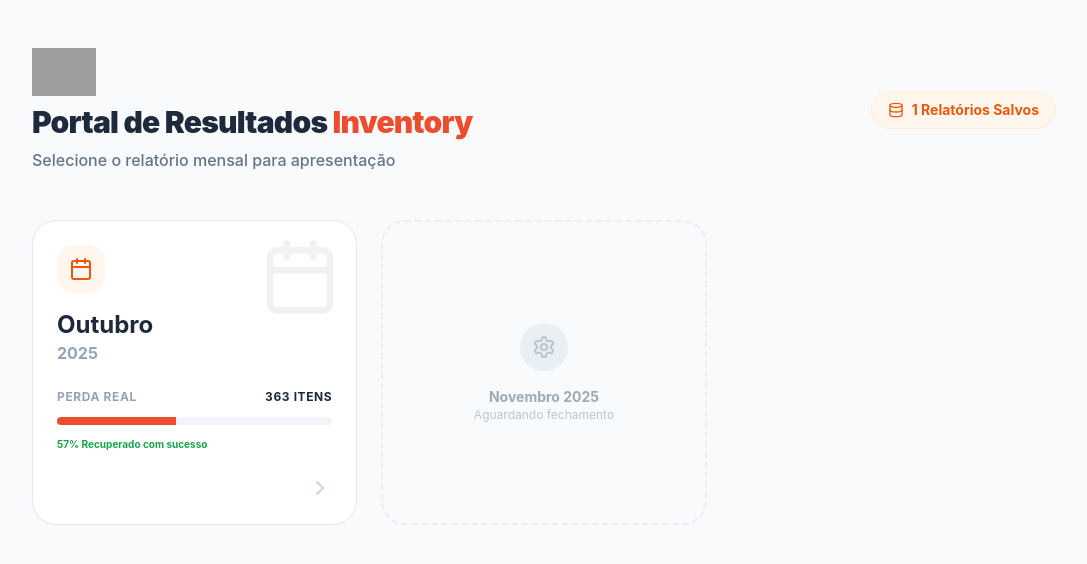
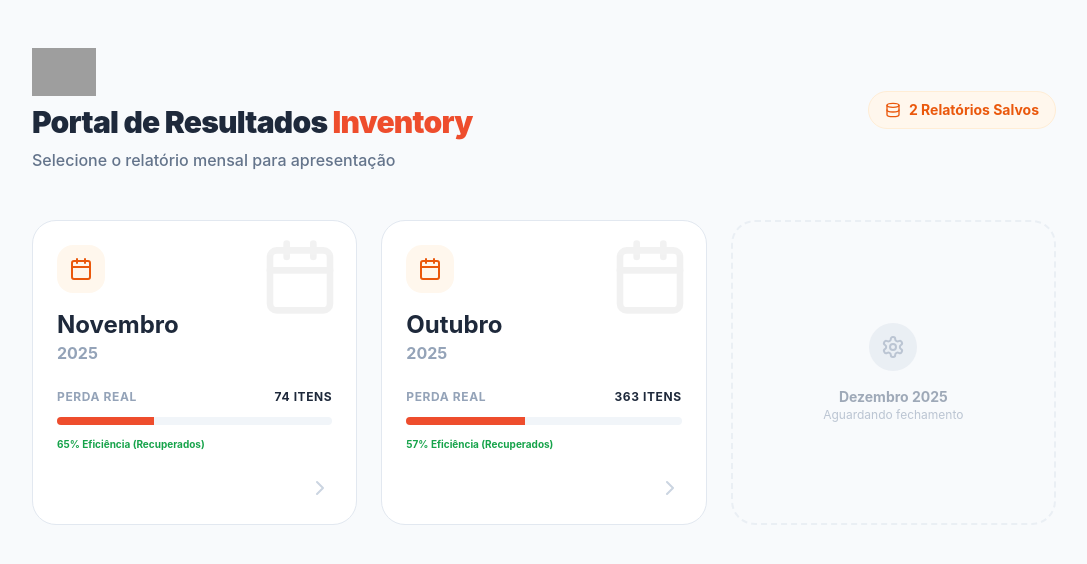
Before and after one commit to Andchiesa/reporte-de-avarias, a React (Vite) app: page / in a window 1280 px wide. Shown: the top 564 px of the page, without its empty margins (96-1183 px from the left). Built offline with nearby package versions, Linux system fonts and the light colour scheme; grey boxes are pictures that could not be loaded.

Commit message:
Update App.jsx

```diff
--- a/src/App.jsx
+++ b/src/App.jsx
@@ -13,9 +13,43 @@ import {
 // ==========================================
 // 🗄️ BANCO DE DADOS (HISTÓRICO MENSAL)
 // ==========================================
-// Dica: Para adicionar um novo mês, basta copiar o bloco anterior e mudar os valores.
 
 const HISTORICO_MENSAL = {
+  "2025-11": {
+    titulo: "Novembro 2025",
+    mes: "Novembro",
+    ano: "2025",
+    kpis: { bruto: 211, recuperado: 137, perda: 74, taxa: "65%" },
+    lideres: [
+      { nome: 'Marcelo', valor: 72, turno: 'T1/T3', cor: '#DC2626' },
+      { nome: 'Leonardo', valor: 70, turno: 'T3', cor: '#10B981' },
+      { nome: 'Dione', valor: 68, turno: 'T1/T2', cor: '#EE4D2D' },
+      { nome: 'Igor Pinto', valor: 1, turno: 'T1', cor: '#94A3B8' },
+    ],
+    semanas: [
+      { name: 'S1', perda: 20, rec: 40 },
+      { name: 'S2', perda: 25, rec: 55 },
+      { name: 'S3', perda: 15, rec: 35 },
+      { name: 'S4', perda: 14, rec: 7 },
+    ],
+    pareto: [
+      { name: 'Emb.', value: 90, cor: '#10B981' },
+      { name: 'Vidro', value: 45, cor: '#EE4D2D' },
+      { name: 'Liquido', value: 35, cor: '#F97316' },
+      { name: 'Sólida', value: 30, cor: '#94A3B8' },
+      { name: 'Outros', value: 11, cor: '#E2E8F0' },
+    ],
+    analise: {
+      tendencia: "Redução de volume na última semana do mês. Eficiência de recuperação subiu 8% vs Outubro.",
+      ofensores: "Liderança de avarias dividida igualmente entre Marcelo, Leonardo e Dione. Marcelo assumiu leve liderança no T1.",
+      paretoAnalysis: "Itens de Embalagem representam o maior volume, porém com 100% de recuperação. Vidro continua sendo o maior descarte.",
+      acao: [
+        { tipo: 'alert', txt: 'Manter foco em Segregação de Vidros', cor: 'red' },
+        { tipo: 'activity', txt: 'Treinamento de Reembalagem (Time Igor)', cor: 'orange' },
+        { tipo: 'shield', txt: 'Meta Dezembro: Manter taxa > 65%', cor: 'green' }
+      ]
+    }
+  },
   "2025-10": {
     titulo: "Outubro 2025",
     mes: "Outubro",
@@ -44,14 +78,14 @@ const HISTORICO_MENSAL = {
     analise: {
       tendencia: "Agravamento nas semanas 4 e 5. Volume de perdas superou a recuperação.",
       ofensores: "Dione (T1) é o maior ofensor individual. Turno 3 tem maior soma total.",
+      paretoAnalysis: "O problema não é embalagem (recuperamos). O problema é quebra de material frágil.",
       acao: [
         { tipo: 'alert', txt: 'Blitz T1 e T3 - Foco Vidros', cor: 'red' },
         { tipo: 'activity', txt: 'Auditoria Semana 4 (Peak)', cor: 'orange' },
         { tipo: 'shield', txt: 'Padronizar processos do T2', cor: 'green' }
       ]
     }
-  },
-  // O bloco de Novembro será inserido aqui assim que você enviar os dados!
+  }
 };
 
 // ==========================================
@@ -110,7 +144,7 @@ const DashboardHome = ({ onSelect }) => {
                   <div className="w-full bg-slate-100 h-2 rounded-full overflow-hidden">
                     <div className="bg-[#EE4D2D] h-full" style={{ width: `${(data.kpis.perda / data.kpis.bruto) * 100}%` }}></div>
                   </div>
-                  <p className="text-[10px] text-green-600 font-bold">{data.kpis.taxa} Recuperado com sucesso</p>
+                  <p className="text-[10px] text-green-600 font-bold">{data.kpis.taxa} Eficiência (Recuperados)</p>
                 </div>
 
                 <div className="mt-6 flex items-center justify-between">
@@ -126,7 +160,7 @@ const DashboardHome = ({ onSelect }) => {
              <div className="bg-slate-200 text-slate-400 w-12 h-12 rounded-full flex items-center justify-center mb-4">
                 <Settings size={24} />
              </div>
-             <p className="text-slate-500 font-bold text-sm">Novembro 2025</p>
+             <p className="text-slate-500 font-bold text-sm">Dezembro 2025</p>
              <p className="text-slate-400 text-xs">Aguardando fechamento</p>
           </div>
         </div>
@@ -138,6 +172,14 @@ const DashboardHome = ({ onSelect }) => {
 // --- APRESENTAÇÃO (SISTEMA DE SLIDES) ---
 const PresentationView = ({ data, onBack }) => {
   const [slide, setSlide] = useState(0);
+
+  const getActionIcon = (tipo) => {
+    switch (tipo) {
+      case 'alert': return <AlertOctagon size={32}/>;
+      case 'activity': return <Activity size={32}/>;
+      default: return <Shield size={32}/>;
+    }
+  };
 
   const slides = [
     // Slide 1: Capa
@@ -235,7 +277,7 @@ const PresentationView = ({ data, onBack }) => {
                         <Tooltip cursor={{fill: 'transparent'}} />
                         <Bar dataKey="value" radius={[0, 10, 10, 0]} barSize={35}>
                             {data.pareto.map((e, i) => <Cell key={i} fill={e.cor} />)}
-                            <LabelList dataKey="value" position="right" formatter={(v) => `${v} (${((v/data.kpis.perda)*100).toFixed(0)}%)`} style={{fontWeight: 'bold', fontSize: 12}} />
+                            <LabelList dataKey="value" position="right" formatter={(v) => `${v} (${((v/data.kpis.bruto)*100).toFixed(0)}%)`} style={{fontWeight: 'bold', fontSize: 12}} />
                         </Bar>
                     </BarChart>
                 </ResponsiveContainer>
@@ -243,7 +285,7 @@ const PresentationView = ({ data, onBack }) => {
             <div className="md:w-1/3 flex flex-col justify-center gap-6">
                 <div className="bg-red-50 p-6 rounded-3xl border border-red-100 text-center">
                     <AlertOctagon size={40} className="text-red-600 mx-auto mb-4" />
-                    <p className="text-4xl font-black text-red-700">78%</p>
+                    <p className="text-4xl font-black text-red-700">{(( (data.pareto[1]?.value || 0) + (data.pareto[2]?.value || 0) ) / data.kpis.perda * 100).toFixed(0)}%</p>
                     <p className="text-xs font-bold text-red-500 uppercase tracking-widest">Vidro + Líquido</p>
                 </div>
                 <p className="text-slate-500 font-medium italic leading-relaxed text-sm">"{data.analise.paretoAnalysis}"</p>
@@ -254,14 +296,14 @@ const PresentationView = ({ data, onBack }) => {
     // Slide 6: Plano de Ação
     <div className="h-full flex flex-col p-6 md:p-12 overflow-y-auto">
         <div className="flex justify-between items-center mb-12">
-            <h2 className="text-3xl font-black text-slate-800 uppercase italic">Plano de Ação <span className="text-orange-600">Novembro</span></h2>
+            <h2 className="text-3xl font-black text-slate-800 uppercase italic">Plano de Ação <span className="text-orange-600">Sequencial</span></h2>
             <ThumbsUp size={40} className="text-green-500" />
         </div>
         <div className="grid grid-cols-1 md:grid-cols-3 gap-6">
             {data.analise.acao.map((item, idx) => (
                 <div key={idx} className={`p-8 rounded-3xl border-l-8 bg-white shadow-xl flex flex-col items-center text-center gap-4 transition-transform hover:scale-105 ${item.cor === 'red' ? 'border-red-500' : item.cor === 'orange' ? 'border-orange-500' : 'border-green-500'}`}>
                     <div className={`p-4 rounded-full ${item.cor === 'red' ? 'bg-red-50 text-red-600' : item.cor === 'orange' ? 'bg-orange-50 text-orange-600' : 'bg-green-50 text-green-600'}`}>
-                        {item.tipo === 'alert' ? <AlertOctagon size={32}/> : item.tipo === 'activity' ? <Activity size={32}/> : <Shield size={32}/>}
+                        {getActionIcon(item.tipo)}
                     </div>
                     <p className="text-lg font-black text-slate-800 leading-tight">{item.txt}</p>
                 </div>
```
